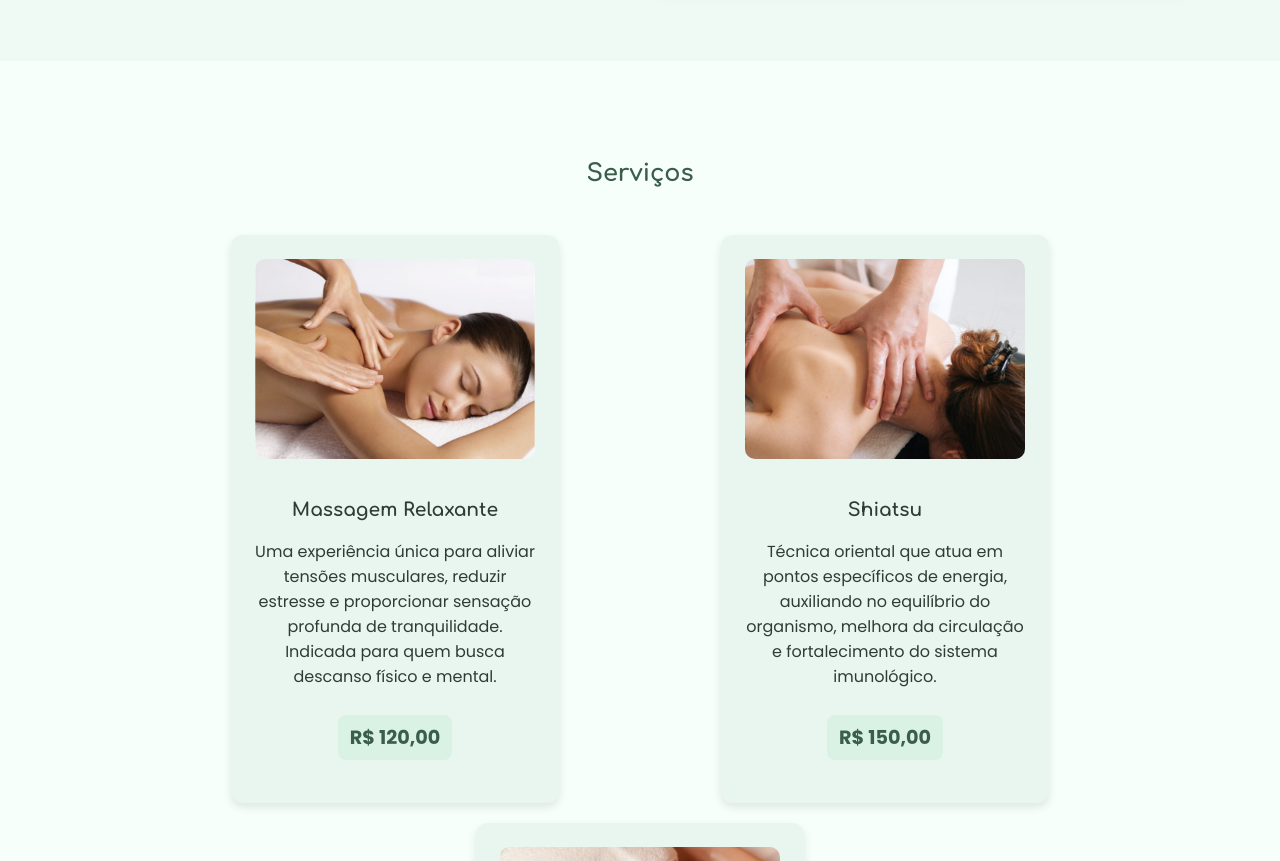
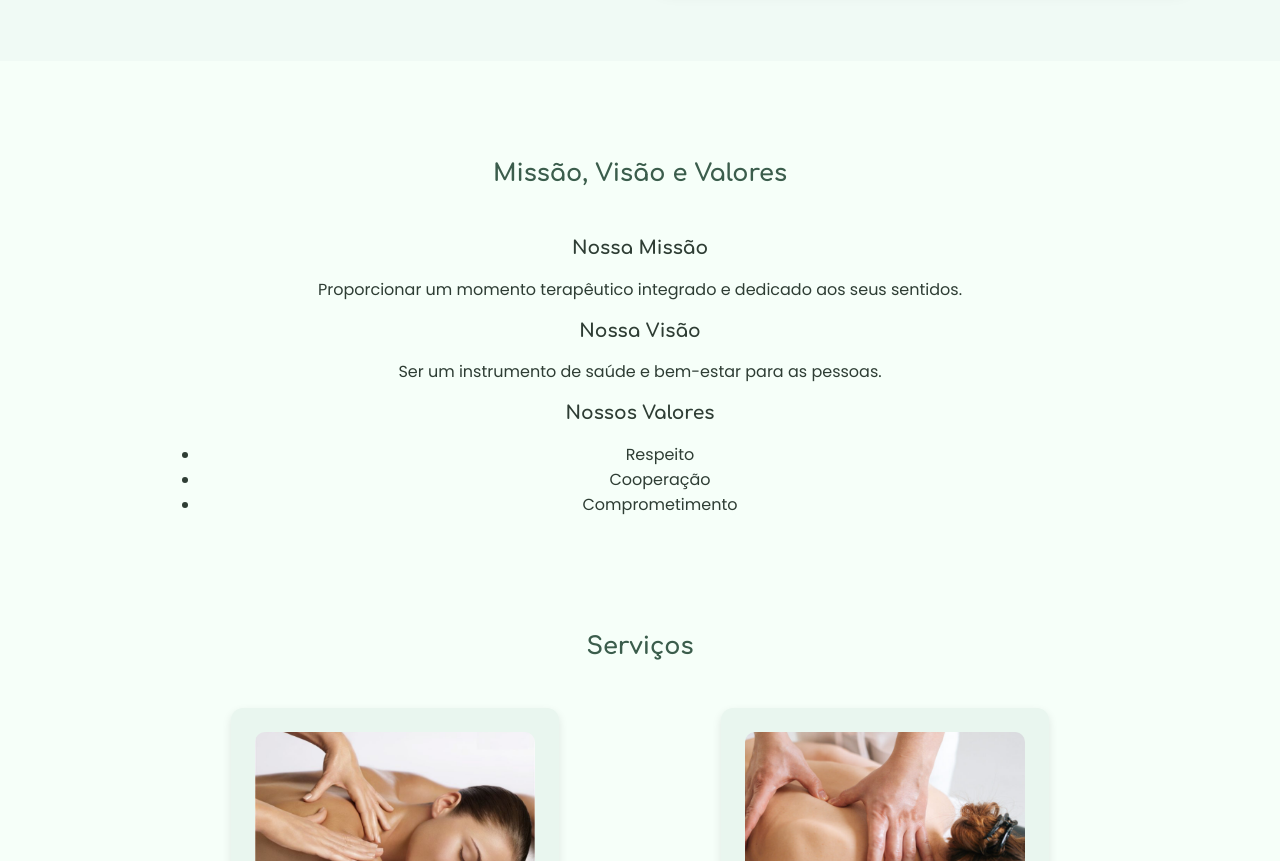
Before and after one commit to carolinirufino/ZenStar-Massoterapia, a plain HTML site: page index.html in a window 1280 px wide. Shown: the part 983-1844 px from the top of the page. Drawn offline with Linux system fonts and the light colour scheme.

Commit message:
Update index.html

```diff
--- a/index.html
+++ b/index.html
@@ -48,6 +48,28 @@
     </div>
     </section>
 
+    <section id="sobre-missao">
+    <h2>Missão, Visão e Valores</h2>
+
+    <div class="misvisval">
+        <div class="item">
+        <h3>Nossa Missão</h3>
+        <p>Proporcionar um momento terapêutico integrado e dedicado aos seus sentidos.</p>
+        </div>
+        <div class="item">
+        <h3>Nossa Visão</h3>
+        <p>Ser um instrumento de saúde e bem-estar para as pessoas.</p>
+        </div>
+        <div class="item">
+        <h3>Nossos Valores</h3>
+        <ul>
+            <li>Respeito</li>
+            <li>Cooperação</li>
+            <li>Comprometimento</li>
+        </ul>
+        </div>
+    </div>
+</section>
 
     <section id="servicos">
         <h2>Serviços</h2>
```
